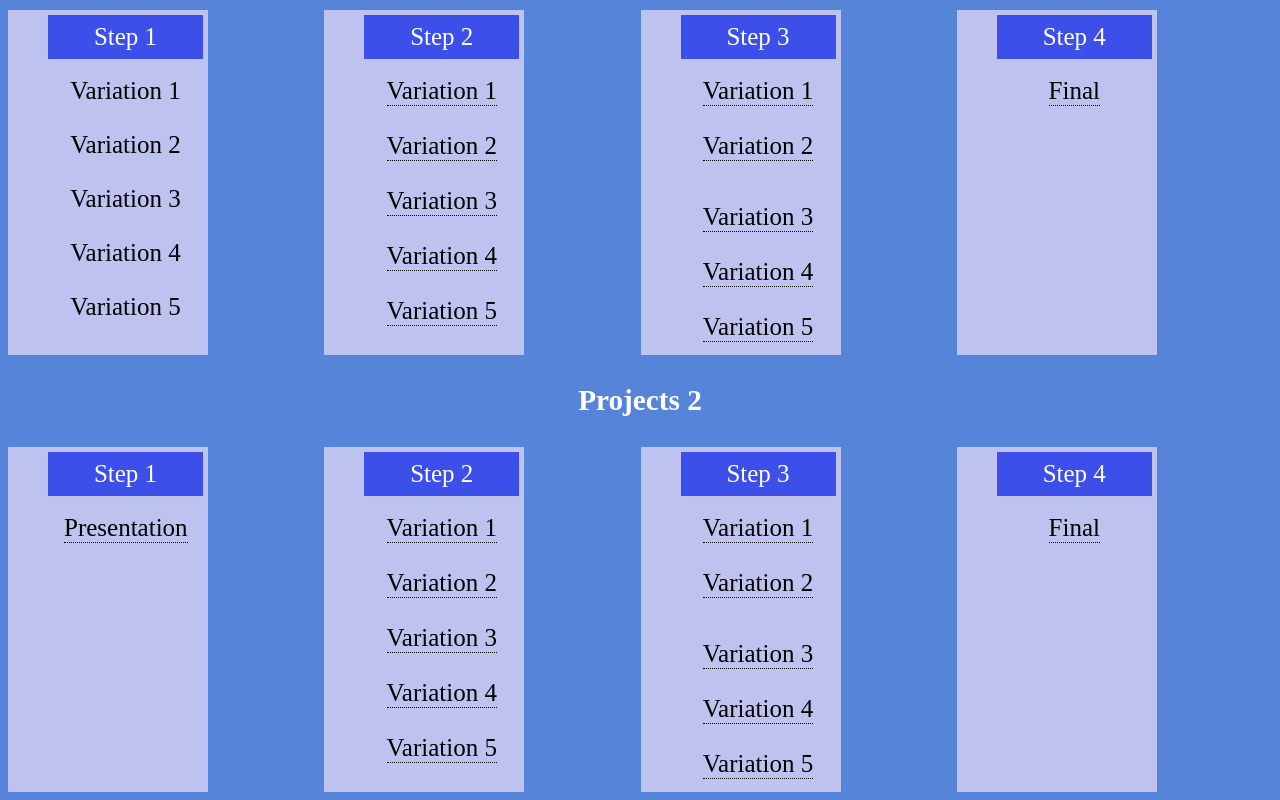
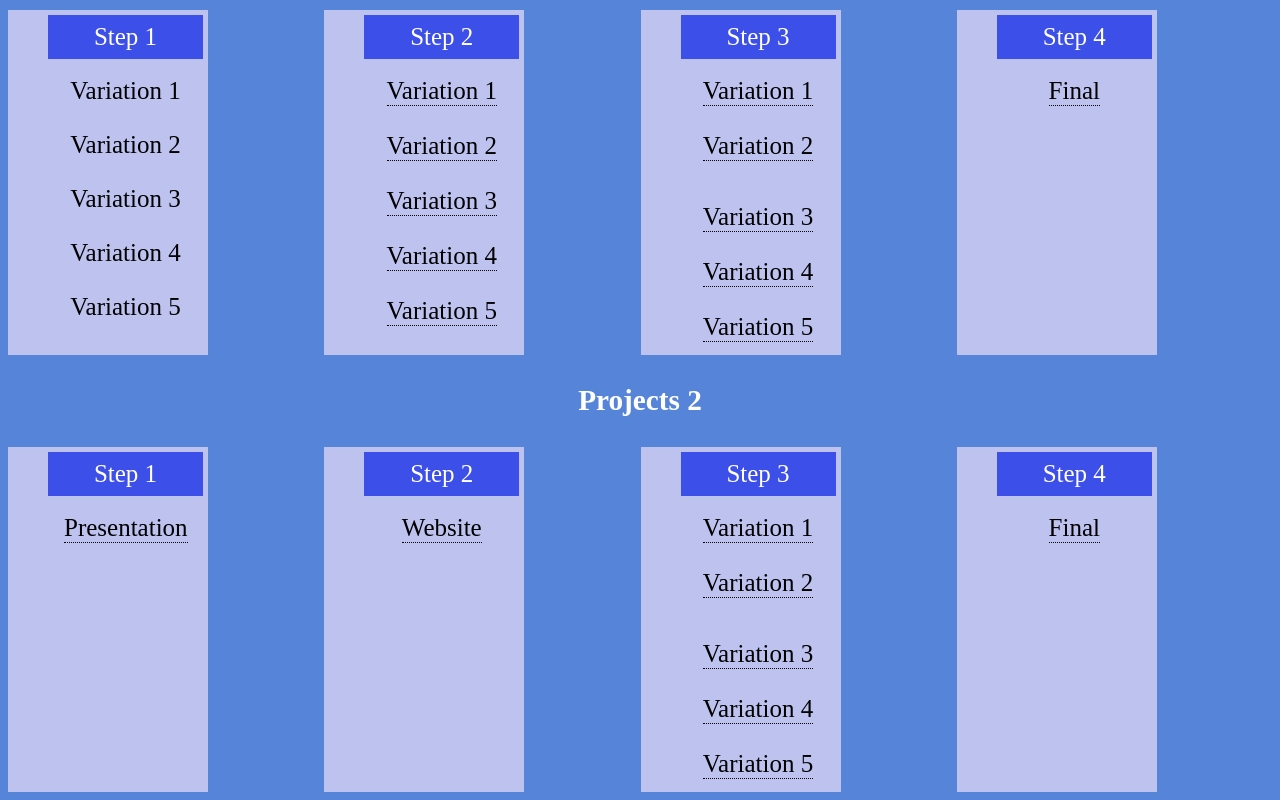
Before and after one commit to steven602202006/interactive1, a plain HTML site: page index.html in a window 1280 px wide. Shown: the part 522-1322 px from the top of the page. Drawn offline with Linux system fonts and the light colour scheme.

Commit message:
add link

```diff
--- a/index.html
+++ b/index.html
@@ -75,13 +75,8 @@ href="css/main.css">
              <li><a href="p2/step_1/presentation.html"><div class="tooltip">Presentation<span class="tooltiptext">Chat Bubble</span></div></a></li>
         </ol>
         <ol id="col2" class="h">
-                  <li><a class="active href="#">Step 2</a></li>
-
-             <li><a href="p1/step_2/2-1.html"><div class="tooltip">Variation 1<span class="tooltiptext">Classic</span></div></a></li>
-             <li><a href="p1/step_2/2-2.html"><div class="tooltip">Variation 2<span class="tooltiptext">Free</span></div></a></li>
-             <li><a href="p1/step_2/2-3.html"><div class="tooltip">Variation 3<span class="tooltiptext">Twisted</span></div></a></li>
-             <li><a href="p1/step_2/2-4.html"><div class="tooltip">Variation 4<span class="tooltiptext">Diagonal</span></div></a></li>
-             <li><a href="p1/step_2/2-5.html"><div class="tooltip">Variation 5<span class="tooltiptext">Fragile</span></div></a></li>
+             <li><a class="active href="#">Step 2</a></li>
+             <li><a href="p2/step_2/chatbubble.html"><div class="tooltip">Website<span class="tooltiptext">Chat Bubble</span></div></a></li>
         </ol>
         <ol id="col3" class="h">
             <li><a class="active href="#">Step 3</a></li>
```
